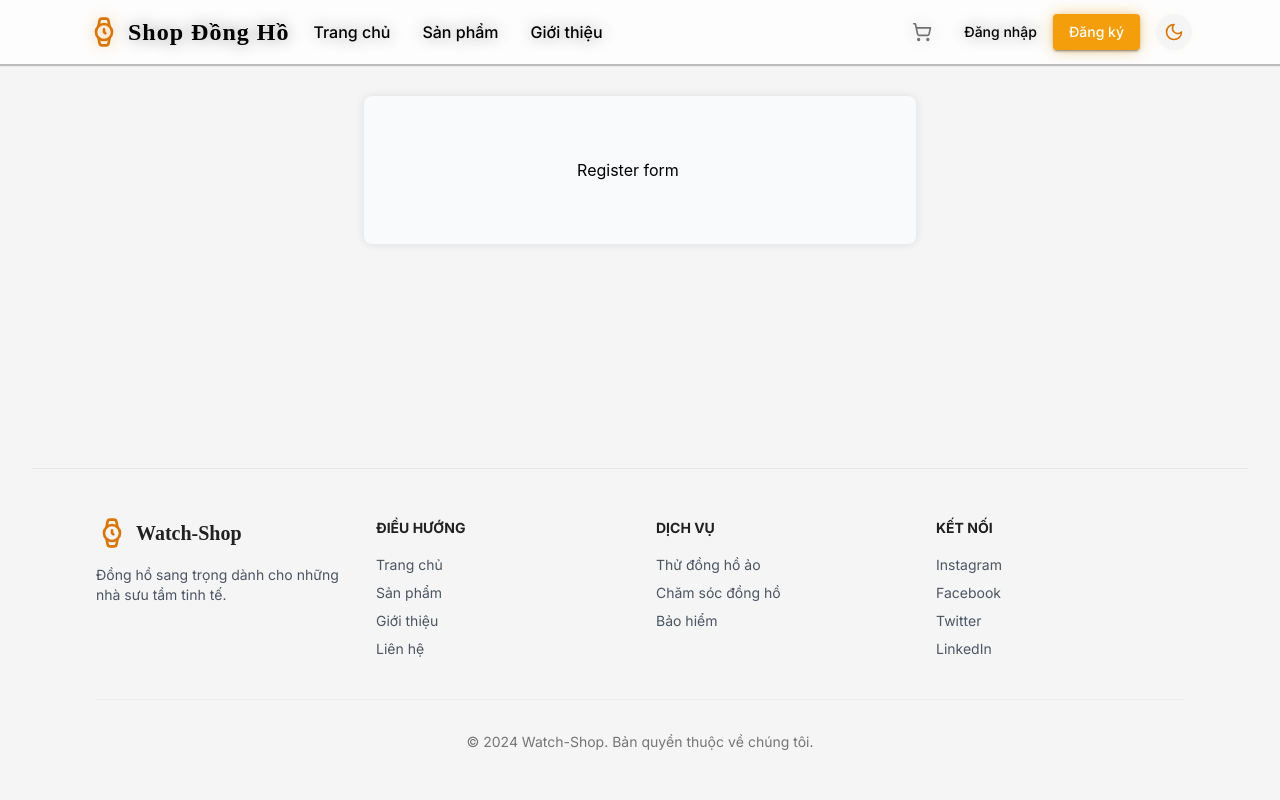
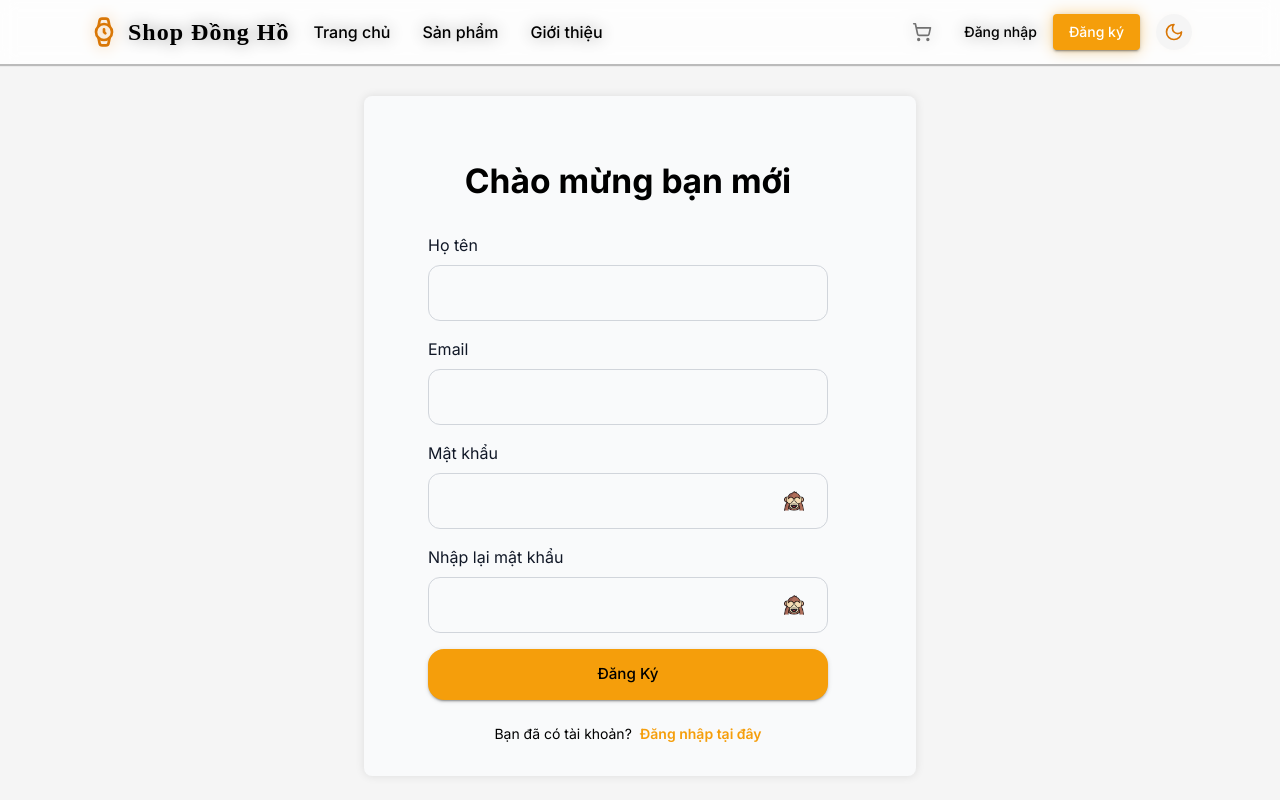
Before and after one commit to TrungHauad02/watch-shop, a React (Create React App) app: page /register in a window 1280 px wide. Shown: the top 800 px of the page. Built offline with nearby package versions, Linux system fonts and the light colour scheme.

Commit message:
C(RegisterForm): Hoan thanh UI form Dang ky

```diff
--- a/src/components/Input/WSTextField.tsx
+++ b/src/components/Input/WSTextField.tsx
@@ -18,6 +18,7 @@ interface WSTextFieldProps {
   setShowPassword?: (show: boolean) => void;
   name?: string;
   sx?: any;
+  required?: boolean;
 }
 
 const WSTextField = ({
@@ -29,6 +30,7 @@ const WSTextField = ({
   setShowPassword,
   name,
   sx,
+  required,
 }: WSTextFieldProps) => {
   const color = useColor();
   const { isDarkMode } = useDarkMode();
@@ -58,7 +60,7 @@ const WSTextField = ({
       </Typography>
       <TextField
         margin="normal"
-        required
+        required={required}
         fullWidth
         type={type}
         value={value}
--- a/src/features/auth/components/LoginForm.tsx
+++ b/src/features/auth/components/LoginForm.tsx
@@ -1,52 +1,14 @@
-import React from "react";
-import { useState } from "react";
-import { useNavigate } from "react-router-dom";
 import { Box, Typography, Link, Stack } from "@mui/material";
 import WSLoadingButton from "components/Button/WSLoadingButton";
 import useColor from "theme/useColor";
 import { useDarkMode } from "hooks/useDarkMode";
 import { WSCheckboxWithLabel, WSTextField } from "components/Input";
-import { useDispatch } from "react-redux";
-import { login } from "../../../redux/slices/authSlice";
+import useLoginForm from "../hooks/useLoginForm";
 
 const LoginForm = () => {
   const color = useColor();
   const { isDarkMode } = useDarkMode();
-  const navigate = useNavigate();
-  const dispatch = useDispatch();
-  const [loading, setLoading] = useState(false);
-  const [showPassword, setShowPassword] = useState(false);
-  const [formData, setFormData] = useState({
-    email: "",
-    password: "",
-    remember: false,
-  });
-
-  const handleSubmit = async () => {
-    setLoading(true);
-    try {
-      await new Promise((resolve) => setTimeout(resolve, 1000));
-
-      dispatch(
-        login({
-          id: "generated-id",
-          name: formData.email.split("@")[0],
-          email: formData.email,
-        })
-      );
-      navigate("/");
-    } finally {
-      setLoading(false);
-    }
-  };
-
-  const handleChange = (e: React.ChangeEvent<HTMLInputElement>) => {
-    const { name, value, type, checked } = e.target;
-    setFormData((prev) => ({
-      ...prev,
-      [name]: type === "checkbox" ? checked : value,
-    }));
-  };
+  const loginForm = useLoginForm();
 
   return (
     <Box
@@ -73,18 +35,20 @@ const LoginForm = () => {
           <WSTextField
             label="Email"
             type="email"
-            value={formData.email}
-            onChange={handleChange}
+            value={loginForm.formData.email}
+            onChange={loginForm.handleChange}
             name="email"
+            required
           />
           <WSTextField
             label="Mật khẩu"
-            type={showPassword ? "text" : "password"}
-            value={formData.password}
-            onChange={handleChange}
+            type={loginForm.showPassword ? "text" : "password"}
+            value={loginForm.formData.password}
+            onChange={loginForm.handleChange}
             name="password"
-            showPassword={showPassword}
-            setShowPassword={setShowPassword}
+            showPassword={loginForm.showPassword}
+            setShowPassword={loginForm.setShowPassword}
+            required
           />
           <Stack
             direction={"row"}
@@ -92,8 +56,8 @@ const LoginForm = () => {
             alignItems={"center"}
           >
             <WSCheckboxWithLabel
-              checked={formData.remember}
-              onChange={handleChange}
+              checked={loginForm.formData.remember}
+              onChange={loginForm.handleChange}
               label="Ghi nhớ đăng nhập"
               name="remember"
               textColor={isDarkMode ? color.white : color.black}
@@ -101,7 +65,7 @@ const LoginForm = () => {
               checkedColor={color.amber600}
             />
             <Link
-              href="#"
+              onClick={loginForm.handleForgetPass}
               variant="body2"
               fontWeight="600"
               sx={{
@@ -115,14 +79,14 @@ const LoginForm = () => {
         </Stack>
         <WSLoadingButton
           color={isDarkMode ? color.white : color.black}
-          loading={loading}
+          loading={loginForm.loading}
           bgcolor={color.amber500}
           hoverBgcolor={color.amber600}
           sx={{
             textTransform: "capitalize",
             fontSize: "0.95rem",
           }}
-          onClick={handleSubmit}
+          onClick={loginForm.handleSubmit}
         >
           Đăng nhập
         </WSLoadingButton>
@@ -148,7 +112,7 @@ const LoginForm = () => {
           <Link
             component="button"
             variant="body2"
-            onClick={() => navigate("/register")}
+            onClick={loginForm.handleRegister}
             fontWeight="600"
             sx={{
               color: isDarkMode ? color.amber600 : color.amber500,
--- a/src/features/auth/components/RegisterForm.tsx
+++ b/src/features/auth/components/RegisterForm.tsx
@@ -1,3 +1,118 @@
+import { Box, Stack, Typography, Link } from "@mui/material";
+import useRegisterForm from "../hooks/useRegisterForm";
+import { useDarkMode } from "hooks/useDarkMode";
+import useColor from "theme/useColor";
+import { WSTextField } from "components/Input";
+import WSLoadingButton from "components/Button/WSLoadingButton";
+
 export default function RegisterForm() {
-  return <div>Register form</div>;
+  const color = useColor();
+  const { isDarkMode } = useDarkMode();
+  const registerForm = useRegisterForm();
+  return (
+    <Box
+      sx={{
+        width: "100%",
+        maxWidth: { xs: "300px", sm: "450px" },
+      }}
+    >
+      <Typography
+        variant="h4"
+        sx={{
+          mb: 4,
+          textAlign: "center",
+          fontWeight: "bold",
+          color: isDarkMode ? color.white : color.black,
+          fontSize: { xs: "1.75rem", sm: "2.1rem" },
+        }}
+      >
+        Chào mừng bạn mới
+      </Typography>
+      <Box>
+        <Stack spacing={2}>
+          <WSTextField
+            label="Họ tên"
+            type="fullName"
+            value={registerForm.formData.fullName}
+            onChange={registerForm.handleChange}
+            name="fullName"
+            required
+          />
+          <WSTextField
+            label="Email"
+            type="email"
+            value={registerForm.formData.email}
+            onChange={registerForm.handleChange}
+            name="email"
+            required
+          />
+          <WSTextField
+            label="Mật khẩu"
+            type={registerForm.showPassword ? "text" : "password"}
+            value={registerForm.formData.password}
+            onChange={registerForm.handleChange}
+            name="password"
+            showPassword={registerForm.showPassword}
+            setShowPassword={registerForm.setShowPassword}
+            required
+          />
+          <WSTextField
+            label="Nhập lại mật khẩu"
+            type={registerForm.showPassword ? "text" : "password"}
+            value={registerForm.formData.rePassword}
+            onChange={registerForm.handleChange}
+            name="rePassword"
+            showPassword={registerForm.showPassword}
+            setShowPassword={registerForm.setShowPassword}
+            required
+          />
+          <WSLoadingButton
+            color={isDarkMode ? color.white : color.black}
+            loading={registerForm.loading}
+            bgcolor={color.amber500}
+            hoverBgcolor={color.amber600}
+            sx={{
+              textTransform: "capitalize",
+              fontSize: "0.95rem",
+            }}
+            onClick={registerForm.handleSubmit}
+          >
+            Đăng ký
+          </WSLoadingButton>
+        </Stack>
+        <Stack
+          direction={"row"}
+          sx={{
+            justifyContent: "center",
+            alignItems: "center",
+            mt: 3,
+            mb: { xs: -2, sm: -4 },
+          }}
+          spacing={1}
+        >
+          <Typography
+            variant="body2"
+            sx={{
+              display: "inline",
+              color: isDarkMode ? color.white : color.black,
+            }}
+          >
+            Bạn đã có tài khoản?{"  "}
+          </Typography>
+          <Link
+            component="button"
+            variant="body2"
+            onClick={registerForm.handleLogin}
+            fontWeight="600"
+            sx={{
+              color: isDarkMode ? color.amber600 : color.amber500,
+              textDecoration: "none",
+            }}
+          >
+            Đăng nhập tại đây
+          </Link>
+        </Stack>
+      </Box>
+    </Box>
+  );
 }
--- a/src/features/auth/hooks/useLoginForm.ts
+++ b/src/features/auth/hooks/useLoginForm.ts
@@ -0,0 +1,61 @@
+import React, { useState } from "react";
+import { useDispatch } from "react-redux";
+import { useNavigate } from "react-router-dom";
+import { login } from "../../../redux/slices/authSlice";
+
+export default function useLoginForm() {
+  const navigate = useNavigate();
+  const dispatch = useDispatch();
+  const [loading, setLoading] = useState(false);
+  const [showPassword, setShowPassword] = useState(false);
+  const [formData, setFormData] = useState({
+    email: "",
+    password: "",
+    remember: false,
+  });
+
+  const handleSubmit = async () => {
+    setLoading(true);
+    try {
+      await new Promise((resolve) => setTimeout(resolve, 1000));
+
+      dispatch(
+        login({
+          id: "generated-id",
+          name: formData.email.split("@")[0],
+          email: formData.email,
+        })
+      );
+      navigate("/");
+    } finally {
+      setLoading(false);
+    }
+  };
+
+  const handleChange = (e: React.ChangeEvent<HTMLInputElement>) => {
+    const { name, value, type, checked } = e.target;
+    setFormData((prev) => ({
+      ...prev,
+      [name]: type === "checkbox" ? checked : value,
+    }));
+  };
+
+  const handleRegister = () => {
+    navigate("/register");
+  };
+
+  const handleForgetPass = () => {
+    navigate("/forget-password");
+  };
+
+  return {
+    formData,
+    loading,
+    showPassword,
+    handleChange,
+    setShowPassword,
+    handleSubmit,
+    handleRegister,
+    handleForgetPass,
+  };
+}
--- /dev/null
+++ b/src/features/auth/hooks/useRegisterForm.ts
@@ -0,0 +1,44 @@
+import { useState } from "react";
+import { useNavigate } from "react-router-dom";
+
+export default function useRegisterForm() {
+  const navigate = useNavigate();
+  const [loading, setLoading] = useState(false);
+  const [showPassword, setShowPassword] = useState(false);
+  const [formData, setFormData] = useState({
+    fullName: "",
+    email: "",
+    password: "",
+    rePassword: "",
+  });
+
+  const handleChange = (e: React.ChangeEvent<HTMLInputElement>) => {
+    const { name, value } = e.target;
+    setFormData((prev) => ({
+      ...prev,
+      [name]: value,
+    }));
+  };
+
+  const handleSubmit = async () => {
+    setLoading(true);
+    try {
+      await new Promise((resolve) => setTimeout(resolve, 1000));
+
+      navigate("/login");
+    } finally {
+      setLoading(false);
+    }
+  };
+
+  const handleLogin = () => {};
+  return {
+    loading,
+    formData,
+    showPassword,
+    setShowPassword,
+    handleChange,
+    handleSubmit,
+    handleLogin,
+  };
+}
```
